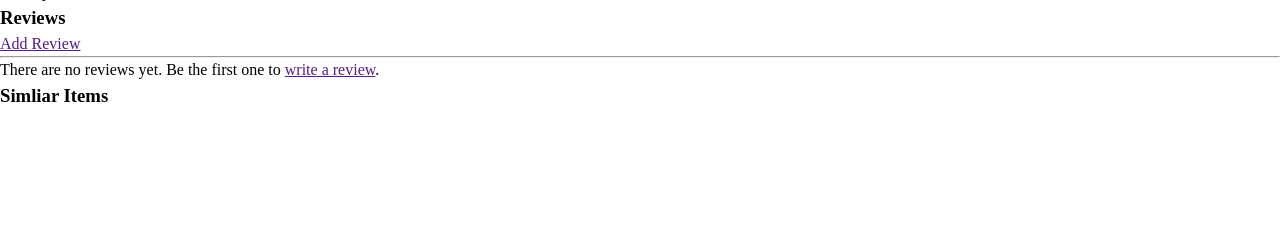
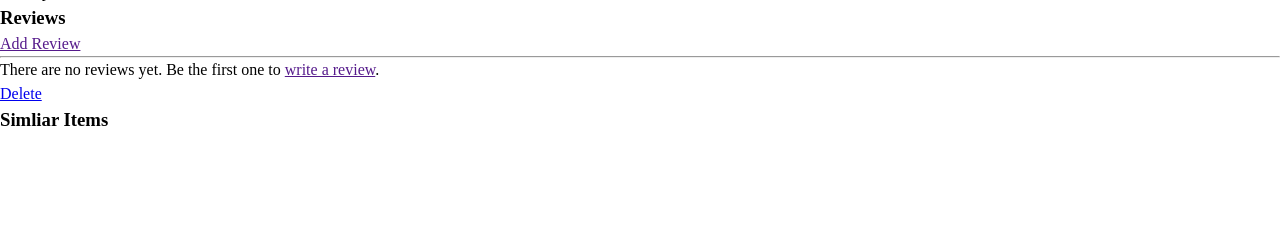
Before and after one commit to joelpeapen/marketplace, a Django app: page /product/1 in a window 1280 px wide. Shown: the part 176-416 px from the top of the page. Run offline with Django 5.2, Linux system fonts and the light colour scheme; tables that the repository leaves empty hold one stand-in row (values such as "Sample post").

Commit message:
product delete

```diff
--- a/app/template/product.html
+++ b/app/template/product.html
@@ -36,6 +36,8 @@
                 <p>There are no reviews yet. Be the first one to <a href="">write a review</a>.</p>
             </section>
 
+            <a href="/product/delete/{{ product.id }}">Delete</a>
+
             <section>
                 <h3>Simliar Items</h3>
             </section>
--- a/app/views.py
+++ b/app/views.py
@@ -1,6 +1,5 @@
-from django.http import HttpResponseRedirect
+from django.http import Http404, HttpResponseRedirect
 from django.shortcuts import render
-
 from .models import Product
 
 
@@ -37,3 +36,12 @@ def add(request):
             return HttpResponseRedirect(f"/product/{product.id}")
     else:
         return render(request, "add.html")
+
+
+def delete(request, id):
+    try:
+        product = Product.objects.get(pk=id)
+    except Exception as e:
+        raise Http404("Product does not exist\nerror: ", e)
+    product.delete()
+    return HttpResponseRedirect("/index")
--- a/demo/urls.py
+++ b/demo/urls.py
@@ -28,4 +28,5 @@ urlpatterns = [
     path("register/", views.register),
     path("product/<int:id>", views.product),
     path("product/add/", views.add),
+    path("product/delete/<int:id>", views.delete),
 ]
```
